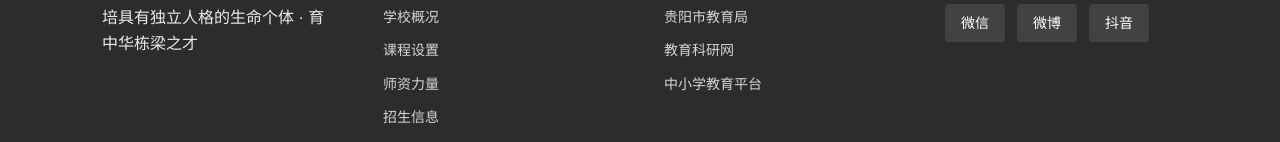
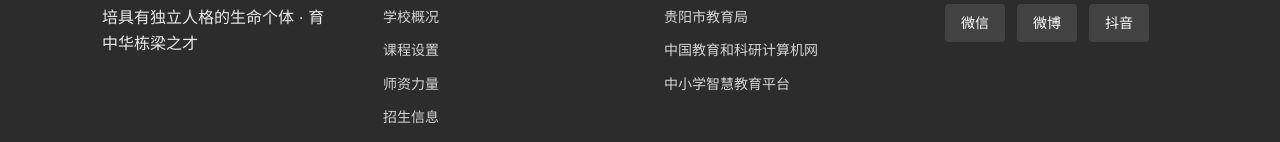
Before and after one commit to zmkm2009/weihua-school, a plain HTML site: page index.html in a window 1280 px wide. Shown: the part 7694-7836 px from the top of the page. Drawn offline with Linux system fonts and the light colour scheme.

Commit message:
更新友情链䧿：添加教育网和智慧教育平台链接

```diff
--- a/index.html
+++ b/index.html
@@ -616,8 +616,8 @@
                     <h4 class="footer-heading">友情链接</h4>
                     <ul class="footer-links">
                         <li><a href="https://jyj.guiyang.gov.cn/" target="_blank">贵阳市教育局</a></li>
-                        <li><a href="#">教育科研网</a></li>
-                        <li><a href="#">中小学教育平台</a></li>
+                        <li><a href="https://www.edu.cn/" target="_blank">中国教育和科研计算机网</a></li>
+                        <li><a href="https://basic.smartedu.cn/" target="_blank">中小学智慧教育平台</a></li>
                     </ul>
                 </div>
                 <div class="footer-section">
```
